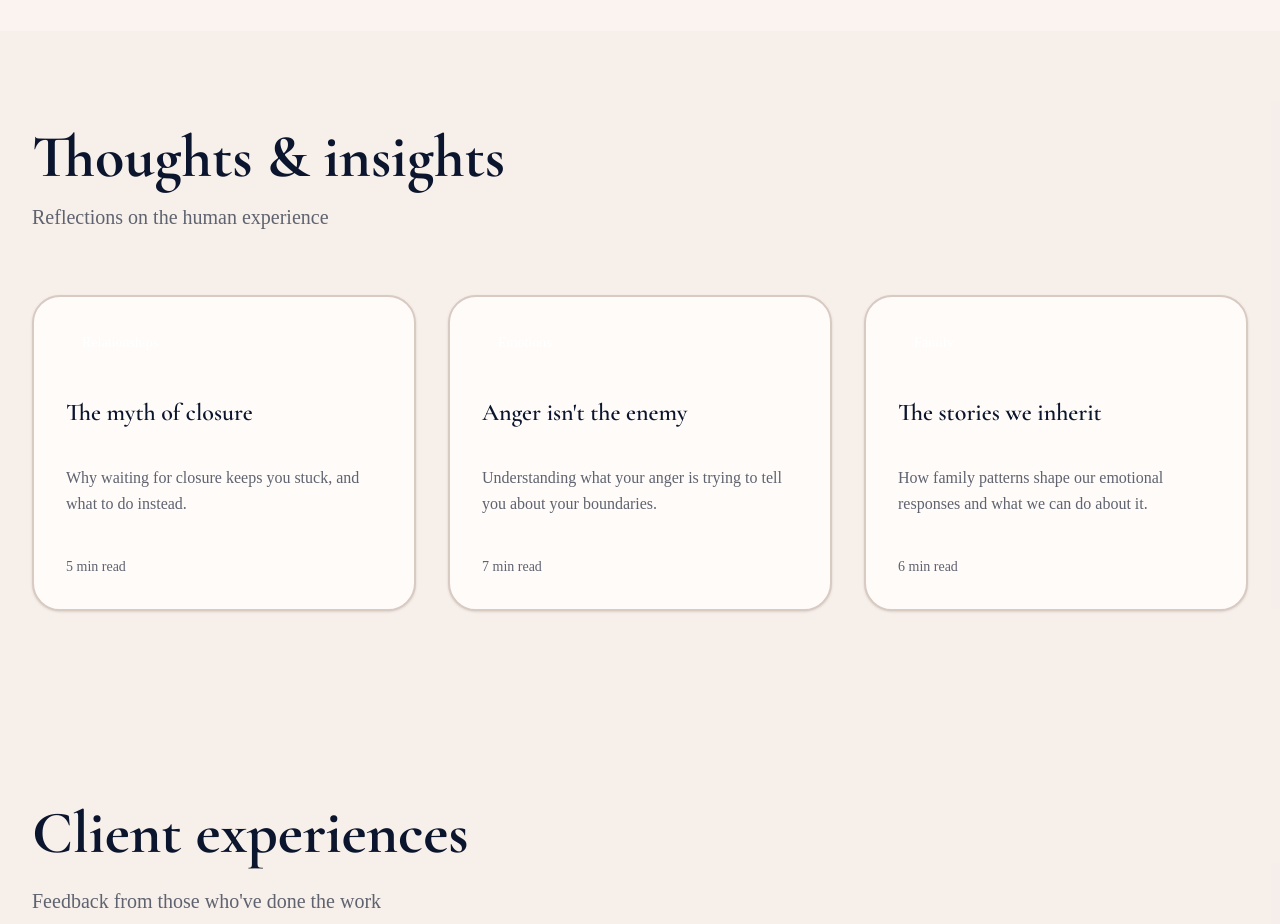
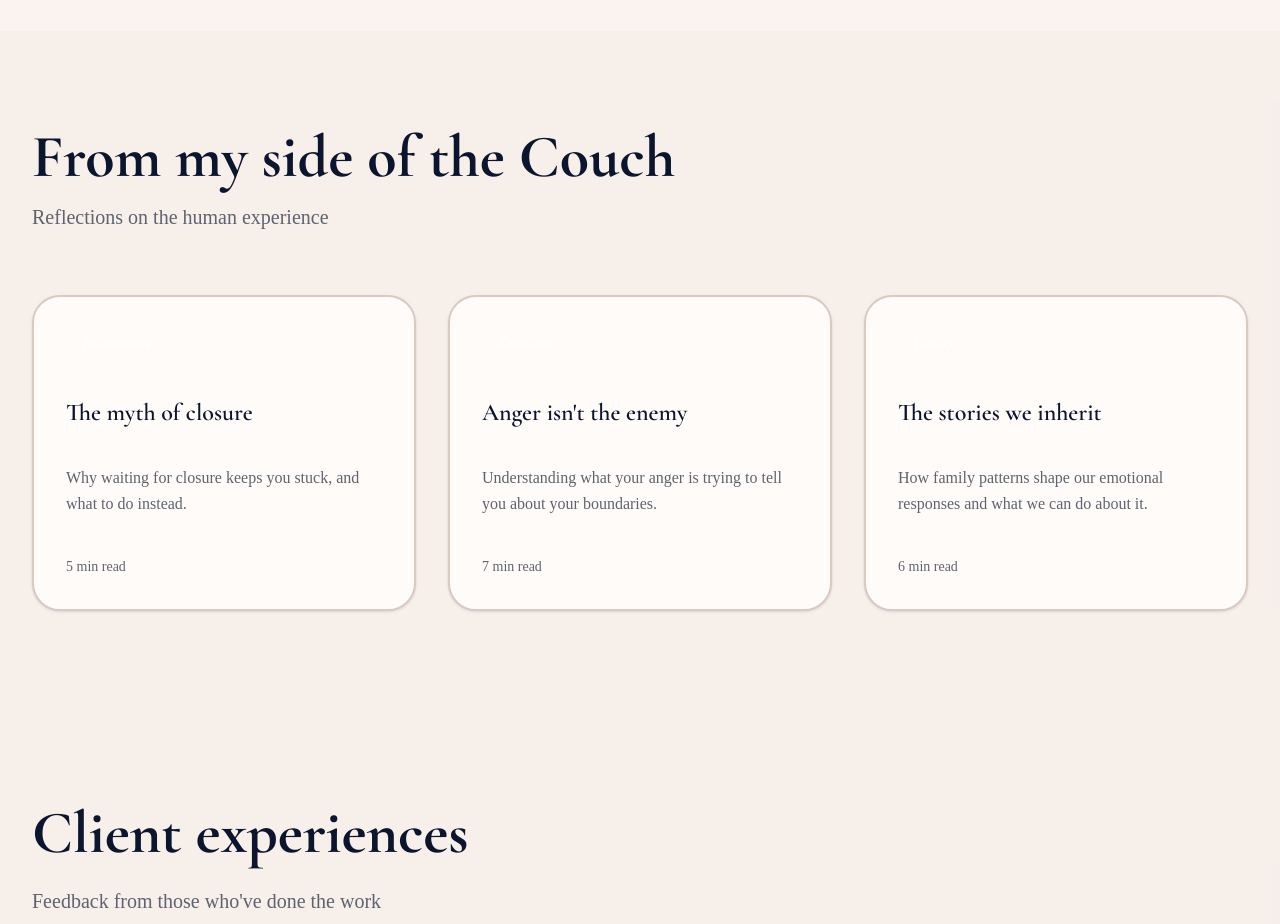
Before and after one commit to Uday-461/emoceans, a Next.js app: page / in a window 1280 px wide. Shown: the part 2440-3364 px from the top of the page. Built offline with nearby package versions, Linux system fonts and the light colour scheme.

Commit message:
Rename blog section to "From my side of the Couch"
🤖 Generated with [Claude Code](https://claude.com/claude-code)

Co-Authored-By: Claude Opus 4.5 <noreply@anthropic.com>

```diff
--- a/components/blog.tsx
+++ b/components/blog.tsx
@@ -41,7 +41,7 @@ export function Blog() {
           }`}
         >
           <div className="max-w-2xl">
-            <h2 className="text-5xl md:text-6xl font-serif font-bold mb-4 text-balance">Thoughts & insights</h2>
+            <h2 className="text-5xl md:text-6xl font-serif font-bold mb-4 text-balance">From my side of the Couch</h2>
             <p className="text-xl text-muted-foreground">Reflections on the human experience</p>
           </div>
         </div>
```
